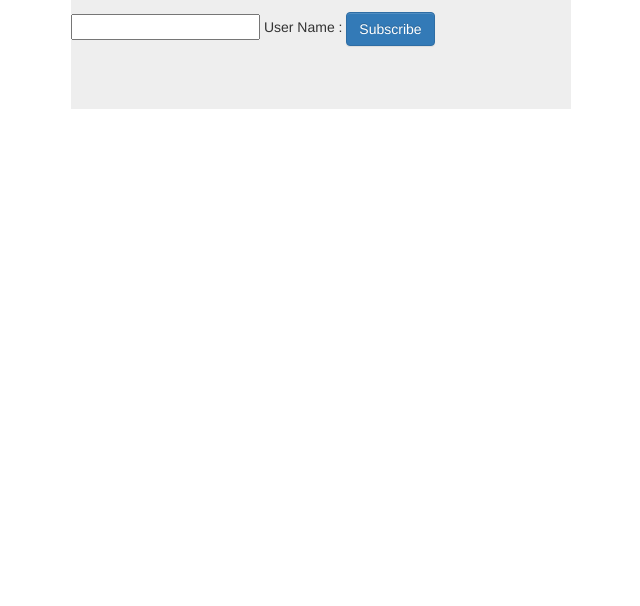
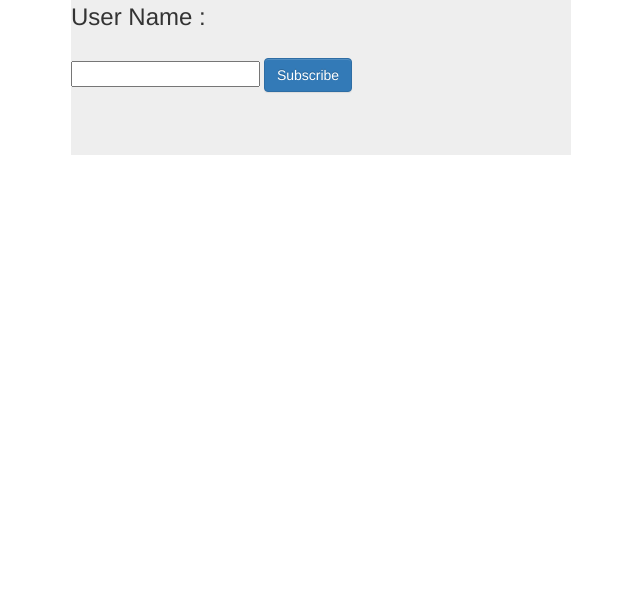
Before and after one commit to manojown/comments-using-Mean-Stack, a website: page public/index.html in a window 1280 px wide. Shown: the part 194-800 px from the top of the page, without its empty margins (319-959 px from the left). Drawn offline with nearby package versions, Linux system fonts and the light colour scheme; some packages are replaced by stand-ins of ours.

Commit message:
make it better1

```diff
--- a/public/index.html
+++ b/public/index.html
@@ -23,8 +23,8 @@
 		<hr>
 		<div class="jumbotron" style="margin-left: 390px; margin-right: 390px;">
 		 <h1 class="display-3"> Comments Portal  </h1>
-		   	<input  type="text" ng-model="user" style="margin-top: 20px ">
-		 <span >User Name :	<button  class="btn btn-primary " ng-click="subsribe(user)" ui-sref="home" aria-placeholder="Enter you name">Subscribe</button>
+		   <h3>User Name : </h3>	<input  type="text" ng-model="user" style="margin-top: 20px ">
+		 	<button  class="btn btn-primary " ng-click="subsribe(user)" ui-sref="home" aria-placeholder="Enter you name">Subscribe</button>
       <p > {{message }}</h1>
 
 		 </div>
```
